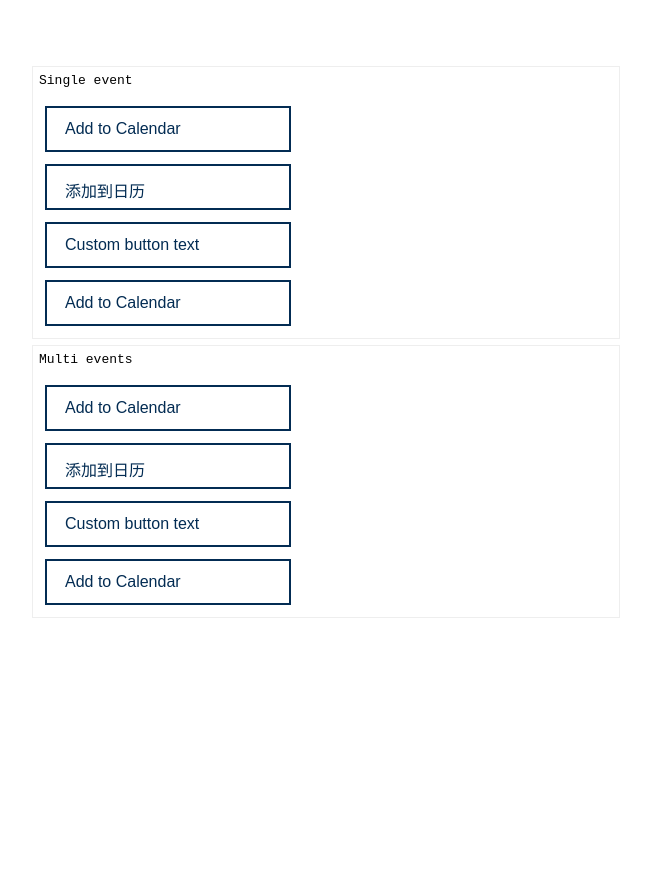
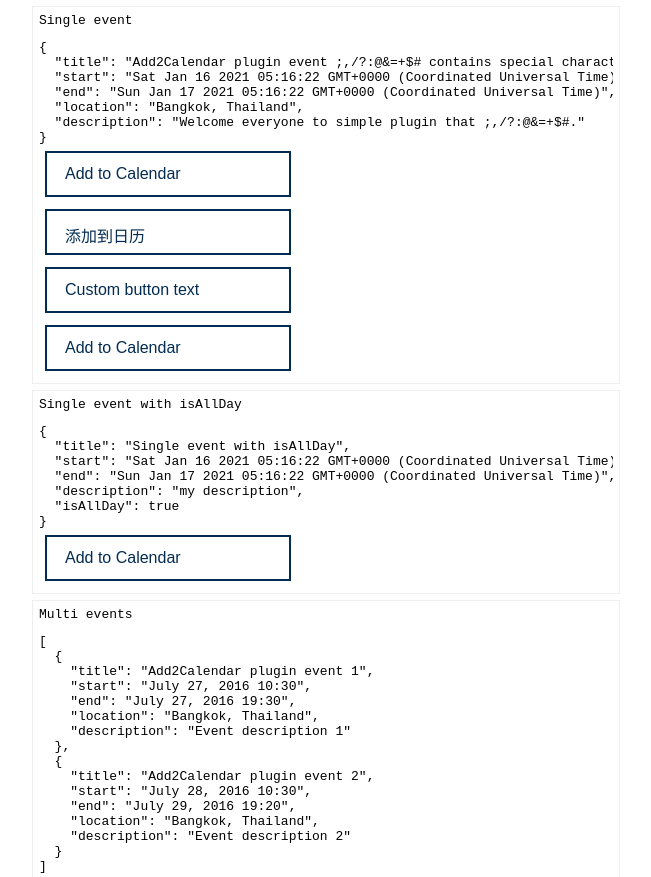
Before and after one commit to jojoee/add2calendar, a website: page index.html in a window 1280 px wide. Shown: the top 877 px of the page, without its empty margins (314-965 px from the left). Before the commit the page ends 800 px from the top, so only its background shows below. Drawn offline with Linux system fonts and the light colour scheme.

Commit message:
docs(demo): update demo page

```diff
--- a/index.html
+++ b/index.html
@@ -19,7 +19,6 @@ body {
 .wrap {
   margin: 0 auto;
   max-width: 600px;
-  padding-top: 60px;
 }
 
 .event-wrap {
@@ -37,6 +36,11 @@ body {
 .event-box {
   padding: 6px;
 }
+
+.event-code {
+  overflow: auto;
+}
+
 </style>
 </head>
 <body>
@@ -46,6 +50,8 @@ body {
       Single event
     </div>
 
+    <pre class="event-code"><code id="single-event-code"></code></pre>
+
     <div class="event-box" id="single-normal"></div>
     <div class="event-box" id="single-set-lang"></div>
     <div class="event-box" id="single-set-button-text"></div>
@@ -54,8 +60,20 @@ body {
 
   <div class="event-wrap">
     <div class="title">
+      Single event with isAllDay
+    </div>
+
+    <pre class="event-code"><code id="single-event-with-isallday-code"></code></pre>
+
+    <div class="event-box" id="single-event-with-isallday"></div>
+  </div>
+
+  <div class="event-wrap">
+    <div class="title">
       Multi events
     </div>
+
+    <pre class="event-code"><code id="multi-normal-code"></code></pre>
 
     <div class="event-box" id="multi-normal"></div>
     <div class="event-box" id="multi-set-lang"></div>
@@ -83,9 +101,12 @@ var singleEventArgs = {
   start       : startDate,
   end         : endDate,
   location    : 'Bangkok, Thailand',
-  description : 'Welcome everyone to simple plugin that ;,/?:@&=+$# allow you to add event to calendar easily.'
+  description : 'Welcome everyone to simple plugin that ;,/?:@&=+$#.'
 };
 var singleEvent = new Add2Calendar(singleEventArgs);
+
+// code
+document.getElementById('single-event-code').innerHTML = JSON.stringify(singleEvent.eventData, '', 2)
 
 // widget 1 - normal
 singleEvent.createWidget('#single-normal', function() {
@@ -107,6 +128,26 @@ singleEvent.createWidget('#single-reset-option');
 /*================================ Multiple events
 */
 
+var singleEventWithIsAllDayArgs = {
+  title       : 'Single event with isAllDay',
+  start       : startDate,
+  end         : endDate,
+  description : 'my description',
+  isAllDay    : true,
+};
+var singleEventWithIsAllDay = new Add2Calendar(singleEventWithIsAllDayArgs);
+
+// code
+document.getElementById('single-event-with-isallday-code').innerHTML = JSON.stringify(singleEventWithIsAllDay.eventData, '', 2)
+
+// widget 1 - normal
+singleEventWithIsAllDay.createWidget('#single-event-with-isallday', function() {
+  console.log('#single-event-with-isallday widget has been created');
+});
+
+/*================================ Multiple events
+*/
+
 var multiEventsArgs = [
   {
     title       : 'Add2Calendar plugin event 1',
@@ -123,9 +164,12 @@ var multiEventsArgs = [
     description : 'Event description 2'
   }
 ];
+var multiEvents = new Add2Calendar(multiEventsArgs);
+
+// code
+document.getElementById('multi-normal-code').innerHTML = JSON.stringify(multiEvents.eventData, '', 2)
 
 // widget 1 - normal
-var multiEvents = new Add2Calendar(multiEventsArgs);
 multiEvents.createWidget('#multi-normal', function() {
   console.log('#multi-normal widget has been created');
 });
```
